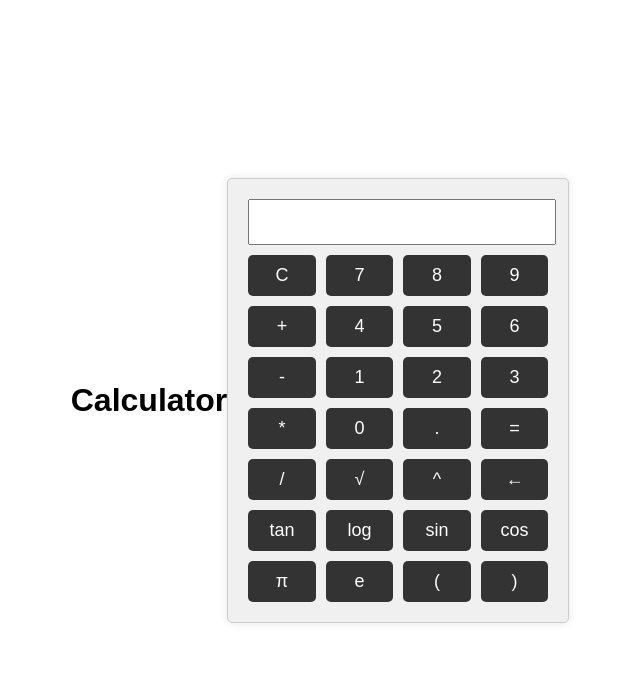
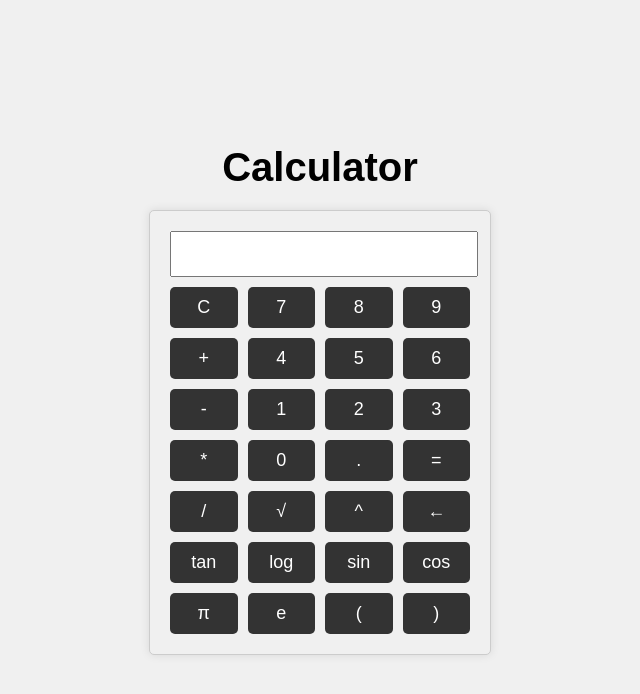
Before and after one commit to er-akashkaushik/codsoft_CALCULATOR, a plain HTML site: page index.html in a window 1280 px wide. Shown: the whole page, without its empty margins (320-960 px from the left). Drawn offline with Linux system fonts and the light colour scheme.

Commit message:
Update styles.css

```diff
--- a/styles.css
+++ b/styles.css
@@ -1,10 +1,19 @@
 body {
     font-family: Arial, sans-serif;
     display: flex;
+    flex-direction: column;
     justify-content: center;
     align-items: center;
     height: 100vh;
     margin: 0;
+    background-color: #f0f0f0;
+}
+
+.heading {
+    text-align: center;
+    font-size: 40px;
+    margin-bottom: 20px;
+    margin-top: 0;
 }
 
 .calculator {
```
